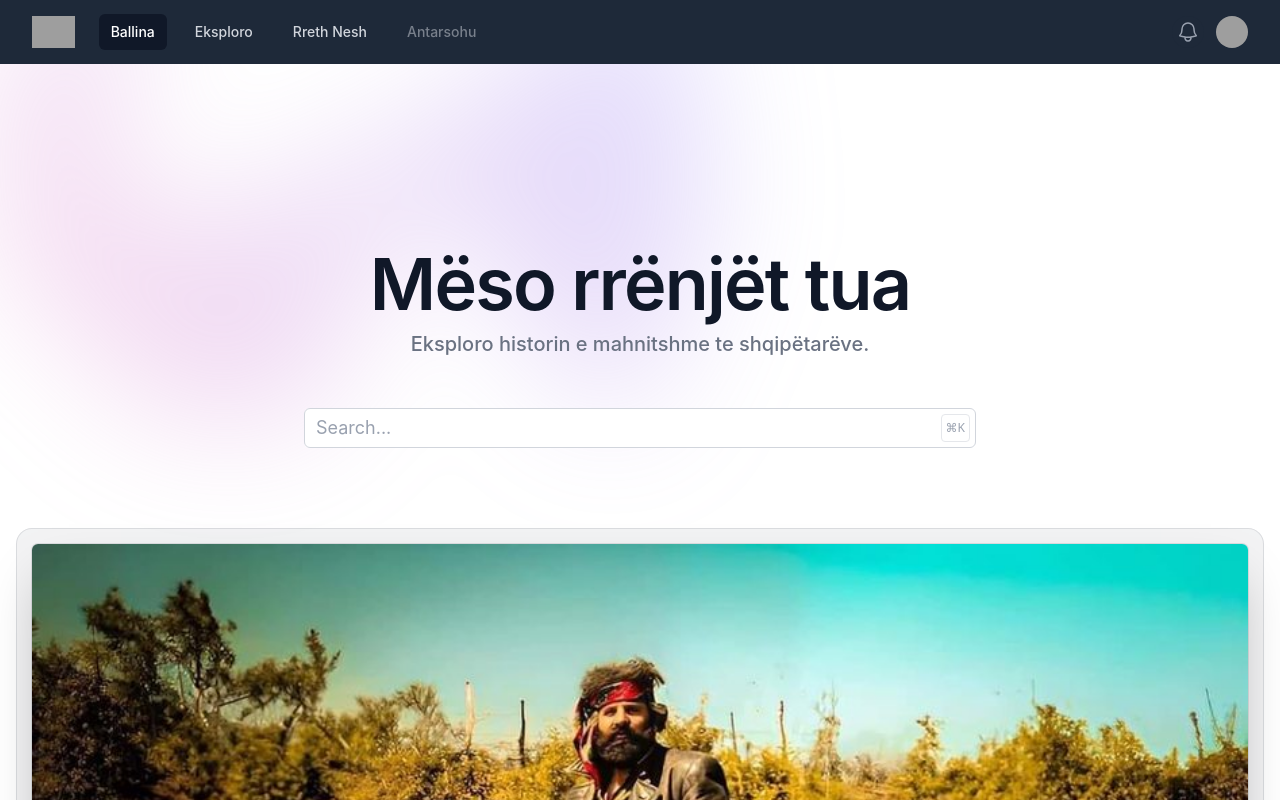
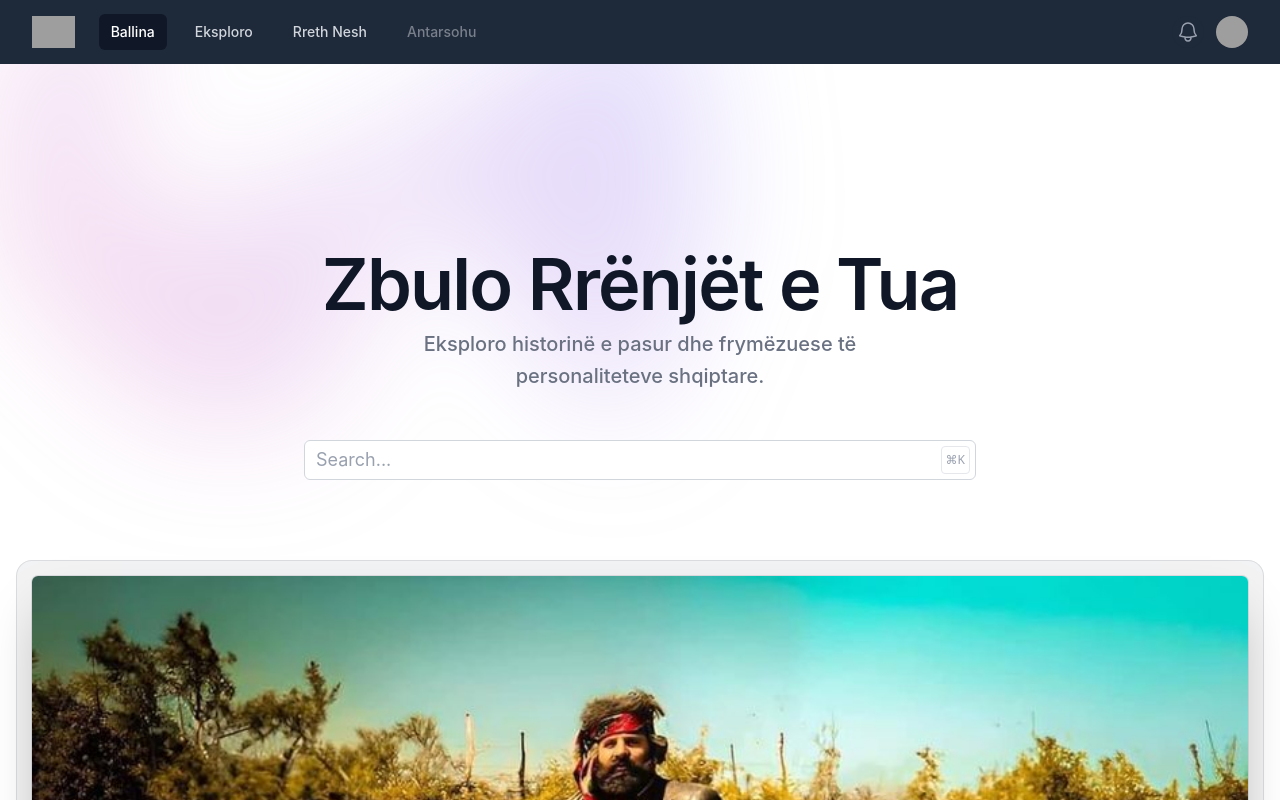
Before and after one commit to lprekadini/rrenjet, a React (Vite) app in the folder frontend/: page /home in a window 1280 px wide. Shown: the top 800 px of the page. Built offline with nearby package versions, Linux system fonts and the light colour scheme; grey boxes are pictures that could not be loaded.

Commit message:
update text

```diff
--- a/frontend/src/components/Home/HomeSearch.jsx
+++ b/frontend/src/components/Home/HomeSearch.jsx
@@ -25,10 +25,10 @@ export default function HomeSearch({img}) {
             <div className="mx-auto max-w-7xl px-6 lg:px-8">
               <div className="mx-auto max-w-2xl text-center">
                 <h1 className="text-balance text-5xl font-semibold tracking-tight text-gray-900 sm:text-7xl">
-                  Mëso rrënjët tua
+                Zbulo Rrënjët e Tua
                 </h1>
                 <p className="mt-2 text-pretty text-lg font-medium text-gray-500 sm:text-xl/8">
-                  Eksploro historin e mahnitshme te shqipëtarëve.
+                Eksploro historinë e pasur dhe frymëzuese të personaliteteve shqiptare.
                 </p>
                 <SearchInput />
                 {/* <div className="mt-10 flex items-center justify-center gap-x-6">
```
